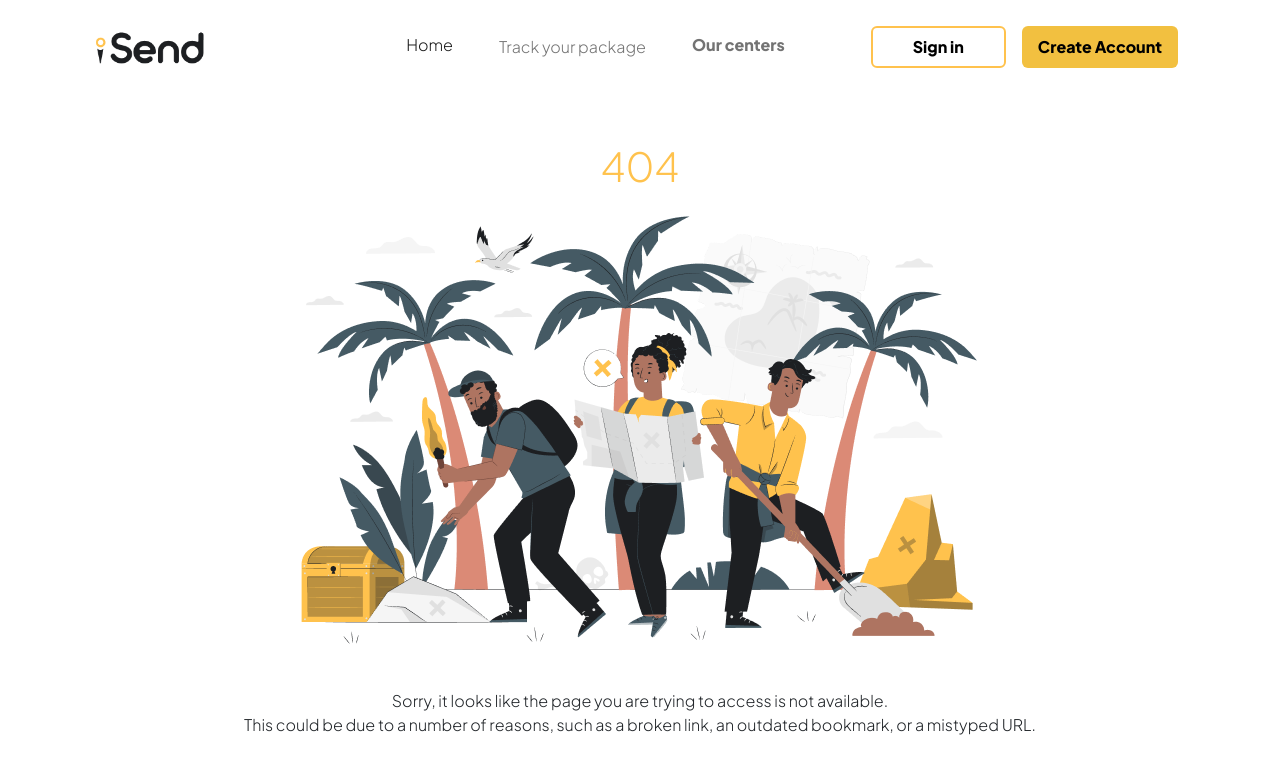
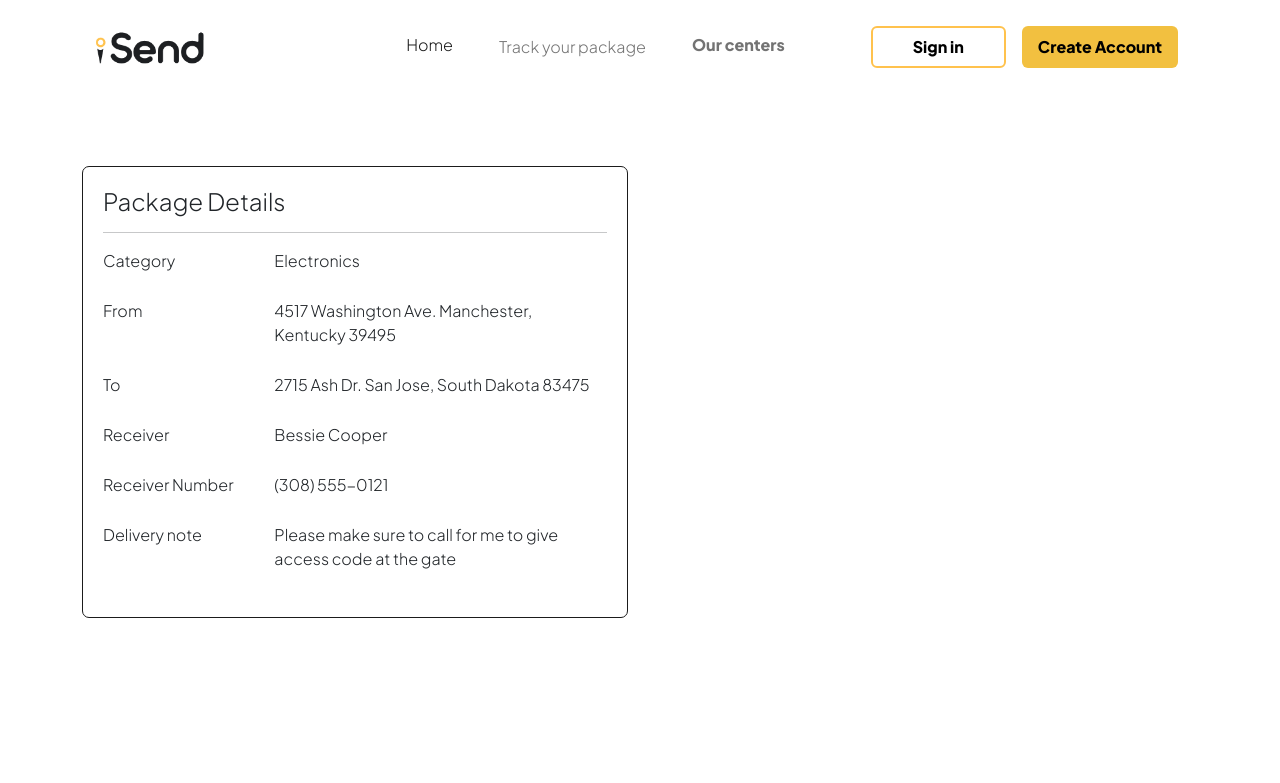
Before and after one commit to TEE2DWHY/Isend-Logistics, a React (Create React App) app: page /order-overview in a window 1280 px wide. Shown: the top 783 px of the page. Built offline with nearby package versions, Linux system fonts and the light colour scheme.

Commit message:
started working on the order-overview page

```diff
--- a/src/App.js
+++ b/src/App.js
@@ -13,6 +13,8 @@ import Countdown from "./pages/Countdown";
 import Experience from "./pages/Experience";
 import DeliveryDetails from "./pages/DeliveryDetails";
 import Guidelines from "./pages/Guidelines";
+import Track from "./pages/Track";
+import TrackOverview from "./pages/TrackOverview.js";
 // Legediz
 import LoginLegediz from "./pages/Legediz/Login";
 import SignUpLegediz from "./pages/Legediz/SignUp";
@@ -51,6 +53,8 @@ function App() {
           <Route path="/experience" element={<Experience />} />
           <Route path="/delivery-details" element={<DeliveryDetails />} />
           <Route path="/guidelines" element={<Guidelines />} />
+          <Route path="/track-order" element={<Track />} />
+          <Route path="/order-overview" element={<TrackOverview />} />
           <Route path="/legediz/login" element={<LoginLegediz />} />
           <Route path="/legediz/sign-up" element={<SignUpLegediz />} />
           <Route path="/legediz/documents" element={<DocumentsLegediz />} />
--- a/src/components/Navbar.js
+++ b/src/components/Navbar.js
@@ -17,7 +17,7 @@ const Navbar = () => {
                                         <a className="nav-link active" aria-current="page" href="/#" style={{ marginRight: "30px" }}>Home</a>
                                     </li>
                                     <li className="nav-item">
-                                        <a className="nav-link nav-center" href="/#" style={{ marginRight: "30px" }}>Track your package</a>
+                                        <Link className="nav-link nav-center" to="/track-order" style={{ marginRight: "30px" }}>Track your package</Link>
                                     </li>
                                     <li className="nav-item">
                                         <Link to="/our-centers" className="nav-link" style={{ marginRight: "20px" }}><b>Our centers</b></Link>
--- a/src/index.css
+++ b/src/index.css
@@ -475,6 +475,31 @@ h2.launch{
   color: #FFC24D;
   text-align: center;
 }
+/* Track */
+.order-container{
+  margin-top: 5%;
+  background-color: #FFC24D;
+  text-align: center;
+  border-radius: 0px 67px 75px 0px;
+}
+/* Order-Details */
+.package-details{
+  border: 1px solid #1B1B1B;
+  border-radius: 7px;
+  padding: 20px;
+}
+.d1{
+  display: flex;
+  justify-content: space-between;
+  margin-bottom: 10px;
+}
+.p1{
+  flex: 1;
+}
+.p2{
+  flex: 2;
+  padding: 0 10px;
+}
 /* Media Query */
 @media(max-width: 1200px){
 body{
--- a/src/pages/Track.js
+++ b/src/pages/Track.js
@@ -0,0 +1,28 @@
+import Footer from "../components/Footer"
+import Navbar from "../components/Navbar"
+
+
+const Track = () => {
+    return (
+        <>
+            <Navbar />
+            <div className="order-container container">
+                <br /> <br />
+                <h1 style={{ fontSize: "25px", fontWeight: "bold" }}>Track your Package</h1>
+                <br />
+                <input
+                    type="text"
+                    name="track-order"
+                    placeholder="Enter your Tracking ID"
+                    style={{ padding: "10px 0px 10px 20px", width: "50%", border: "none" }}
+                />
+                <button style={{ height: "30px", border: "none", height: "44px", backgroundColor: "#1B1B1B", color: "#fff", borderRadius: "0px 6px 6px 0px", padding: "0 20px" }}>Search</button>
+                <br /> <br />
+                <p style={{ color: "#F35A5A", fontStyle: "italic", paddingBottom: "8%" }}>* This tracking id does not exist</p>
+            </div>
+            <Footer />
+        </>
+    )
+}
+
+export default Track
--- /dev/null
+++ b/src/pages/TrackOverview.js
@@ -0,0 +1,46 @@
+import Footer from "../components/Footer"
+import Navbar from "../components/Navbar"
+
+
+const TrackOverview = () => {
+    return (
+        <>
+            <Navbar />
+            <br /> <br /> <br />
+            <div className="container">
+                <div className="row">
+                    <div className="col-lg-6">
+                        <div className="package-details">
+                            <h4>Package Details</h4>
+                            <hr />
+                            <div className="d1">
+                                <p className="p1">Category</p> <p className="p2">Electronics</p>
+                            </div>
+                            <div className="d1">
+                                <p className="p1">From</p> <p className="p2">4517 Washington Ave. Manchester, Kentucky 39495</p>
+                            </div>
+                            <div className="d1">
+                                <p className="p1">To</p> <p className="p2">2715 Ash Dr. San Jose, South Dakota 83475</p>
+                            </div>
+                            <div className="d1">
+                                <p className="p1">Receiver</p> <p className="p2">Bessie Cooper</p>
+                            </div>
+                            <div className="d1">
+                                <p className="p1">Receiver Number</p> <p className="p2">(308) 555-0121</p>
+                            </div>
+                            <div className="d1">
+                                <p className="p1">Delivery note</p> <p className="p2">Please make sure to call  for me to give access code at the gate </p>
+                            </div>
+                        </div>
+                    </div>
+                    <div className="col-lg-6">
+
+                    </div>
+                </div>
+            </div>
+            <Footer />
+        </>
+    )
+}
+
+export default TrackOverview
```
